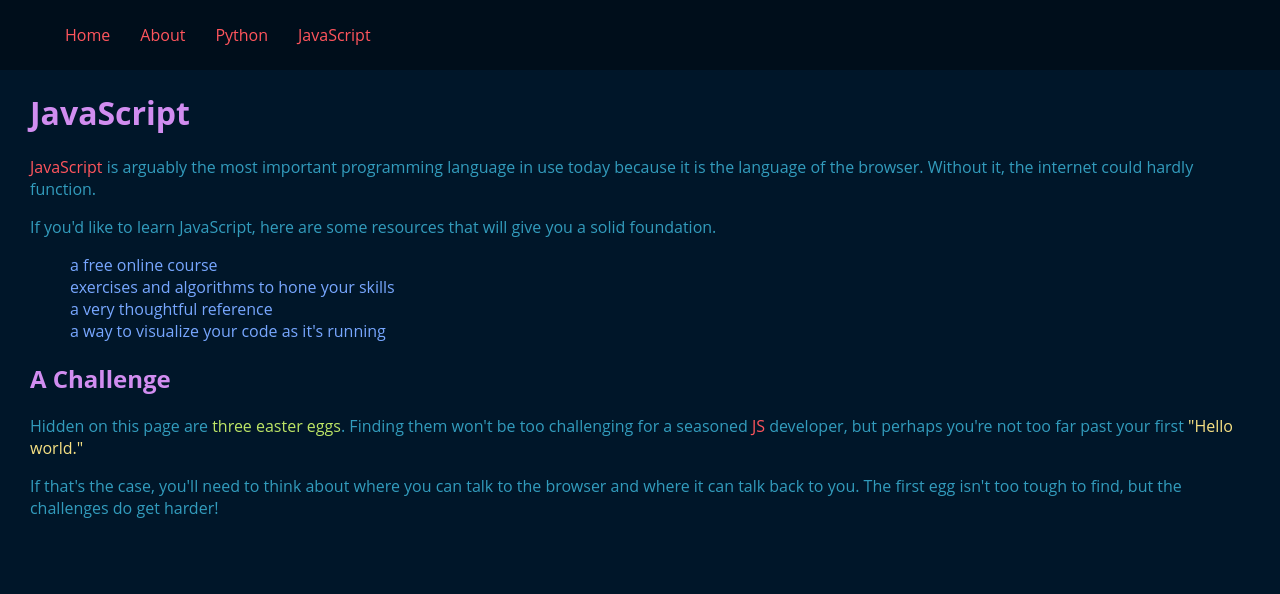
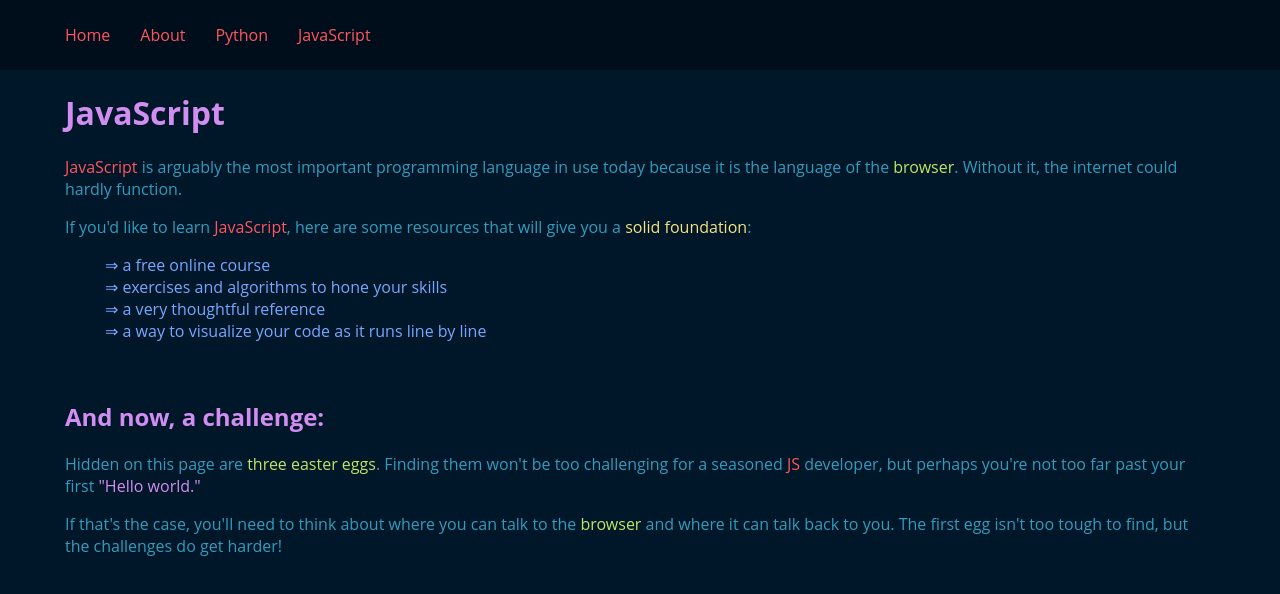
Before and after one commit to C-STYR/homesite, a Next.js app: page /javascript in a window 1280 px wide. Shown: the top 594 px of the page. Built offline with nearby package versions, Linux system fonts and the light colour scheme.

Commit message:
JS and Nav styling

```diff
--- a/components/Layout.tsx
+++ b/components/Layout.tsx
@@ -2,7 +2,7 @@ import Nav from './Nav'
 import Head from 'next/head'
 import Meta from './Meta'
 import Header from './Header'
-//import styles from '../styles/Layout.module.css'
+import styles from '../styles/Layout.module.css'
 
 const Layout = ({children, home}:
   {
@@ -13,7 +13,7 @@ const Layout = ({children, home}:
     <>
       <Meta />
       <Nav />
-      <div className="">
+      <div className={styles.layout}>
         <main className="">
             {children}
         </main>
--- a/pages/index.tsx
+++ b/pages/index.tsx
@@ -3,7 +3,7 @@ import Meta from '../components/Meta'
 const Home = () => (
 
     <div>
-      <Meta title="Index"/>
+      <Meta title="Home"/>
       <h1>Hello, there.</h1>
       <p>
         This is the personal website of Cole Styron. It isn't much to look at, I'll grant you, but perhaps
--- a/pages/javascript.tsx
+++ b/pages/javascript.tsx
@@ -18,33 +18,36 @@ const EasterEgg2 = ({message1, message2}) => {
     <h1>JavaScript</h1>
     <p>
       <span style={{color: "#FF555D"}}>JavaScript</span> is arguably the most important programming language in use today
-      because it is the language of the browser.  Without it, the internet could hardly function.
+      because it is the language of the <span style={{color: "#BDE666"}}>browser</span>.  Without it, the internet could hardly function.
     </p>
     <p>
-      If you'd like to learn JavaScript, here are some resources that will give you a solid foundation.
+      If you'd like to learn <span style={{color: "#FF555D"}}>JavaScript</span>, here are some resources that will give you
+      a <span style={{color: "#F6E183"}}>solid foundation</span>:
     </p>
     <ul >
       <li>
-        <a href="https://www.codecademy.com/learn/introduction-to-javascript">a free online course</a>
+        <a href="https://www.codecademy.com/learn/introduction-to-javascript"> ⇒ a free online course</a>
       </li>
       <li>
-        <a href="https://csx.codesmith.io/login">exercises and algorithms to hone your skills</a>
+        <a href="https://csx.codesmith.io/login">⇒ exercises and algorithms to hone your skills</a>
       </li>
       <li>
-        <a href="https://eloquentjavascript.net/index.html">a very thoughtful reference</a>
+        <a href="https://eloquentjavascript.net/index.html">⇒ a very thoughtful reference</a>
       </li>
       <li>
-        <a href="http://www.pythontutor.com/javascript.html#mode=edit">a way to visualize your code as it's running</a>
+        <a href="http://www.pythontutor.com/javascript.html#mode=edit">⇒ a way to visualize your code as it runs line by line</a>
       </li>
     </ul>
 
-    <h2>A Challenge</h2>
+    <br />
+    <h2>And now, a challenge:</h2>
     <p>
-      Hidden on this page are <span style={{color: "#BDE666"}}>three easter eggs</span>.  Finding them won't be too challenging for
-      a seasoned <span style={{color: "#FF555D"}}>JS</span> developer, but perhaps you're not too far past your first <span style={{color: "#F6E183"}}>"Hello world."</span>
+      Hidden on this page are <span style={{color: "#BDE666"}}>three easter eggs</span>.  Finding them won't be too
+      challenging for a seasoned <span style={{color: "#FF555D"}}>JS</span> developer, but perhaps you're not too
+      far past your first <span style={{color: "#D18DF0"}}>"Hello world."</span>
     </p>
     <p>
-      If that's the case, you'll need to think about where you can talk to the browser and where it
+      If that's the case, you'll need to think about where you can talk to the <span style={{color: "#BDE666"}}>browser</span> and where it
       can talk back to you.  The first egg isn't too tough to find, but the challenges do get harder!
     </p>
   </div>
@@ -57,7 +60,7 @@ EasterEgg2.defaultProps = {
 }
 
 /*I'm Easter Egg 3 - buried in the source code!
-If you found me, you're on your way to becoming a good developer.
+If you found me, you know at least a bit about version control. Congratulations!
 */
 
 export default EasterEgg2
--- a/pages/python.tsx
+++ b/pages/python.tsx
@@ -6,6 +6,12 @@ const python = () => {
   <div>
     <Meta title="Python"/>
     <h1>Python</h1>
+    <p>Lorem ipsum dolor sit amet, consectetur adipiscing elit, sed do eiusmod tempor
+      incididunt ut labore et dolore magna aliqua. Ut enim ad minim veniam, quis nostrud
+      exercitation ullamco laboris nisi ut aliquip ex ea commodo consequat. Duis aute irure
+      dolor in reprehenderit in voluptate velit esse cillum dolore eu fugiat nulla
+      pariatur. Excepteur sint occaecat cupidatat non proident, sunt in culpa qui officia
+      deserunt mollit anim id est laborum.</p>
   </div>
   )
 }
--- a/styles/Layout.module.css
+++ b/styles/Layout.module.css
@@ -0,0 +1,4 @@
+.layout {
+  padding-left: 65px;
+  padding-right: 70px;
+}
--- a/styles/javascript.module.css
+++ b/styles/javascript.module.css
@@ -1,10 +1,9 @@
-.list {
-  /* padding-top: 5px; */
-  padding-right: 30px;
-  padding-left: 30px;
-}
 
 .list ul li {
   list-style: none;
   color: #77A7FF;
 }
+
+.list li:hover {
+  text-decoration: underline;
+}
```
